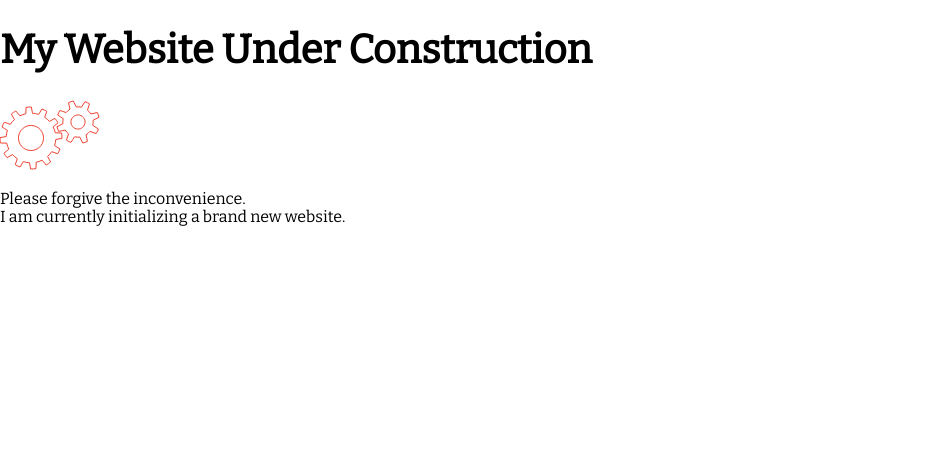
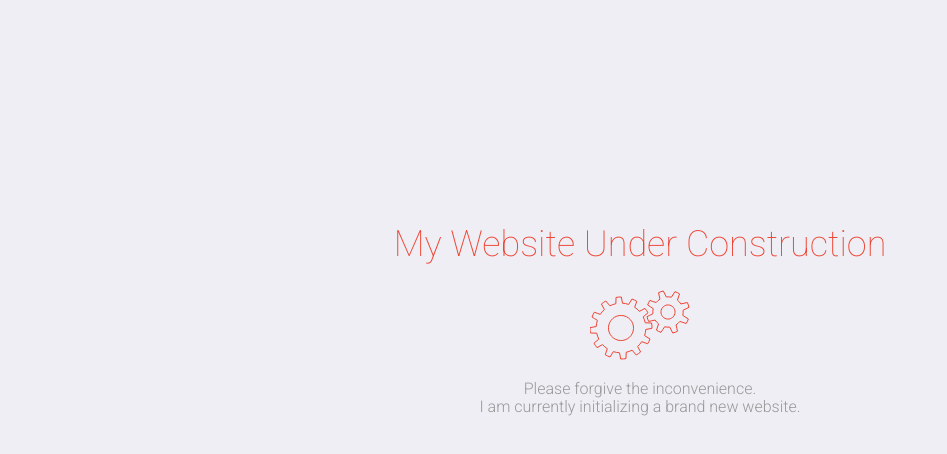
Before and after one commit to sushal07/susal-pandey, a plain HTML site: page index.html in a window 1280 px wide. Shown: the whole page, without its empty margins (0-947 px from the left). Drawn offline with nearby package versions, Linux system fonts and the light colour scheme.

Commit message:
Update style.css

```diff
--- a/style.css
+++ b/style.css
@@ -1,31 +1,26 @@
-@import url('https://fonts.googleapis.com/css2?family=Bitter&display=swap');
+@import url(https://fonts.googleapis.com/css?family=Roboto:400,100,300,500,700);
 
-body{
-  padding: 0;
-  margin: 0;
-  font-family: 'Bitter', serif;
-}
-* {
-    box-sizing: border-box;
-}
-#net{
-  width: 100%;
-  height: 100%;
-  position: absolute;
-  z-index: 1;
+body {
+  background: #EEEEF4;
+  color:#999;
+  font-family:Roboto;
 }
 
-.content{
-    position: absolute;
-    z-index: 2;
-    left: 50%;
-    top: 50%;
-    width: 400px;
-    height: 150px;
-    text-align: center;
-    color: #fff;
-    transform: translate(-50%, -50%);
+h1{
+  font-weight:100;
+  font-size:27pt;
+  color:#E43;
 }
-h1{
-  font-size: 2.5rem;
+
+p{font-weight:300;}
+
+.warning-content {
+	position:absolute;
+  top:25%;
+  width:100%;
+  height:300px;
+  text-align:center;
+  margin:0;
+
+
 }
```
